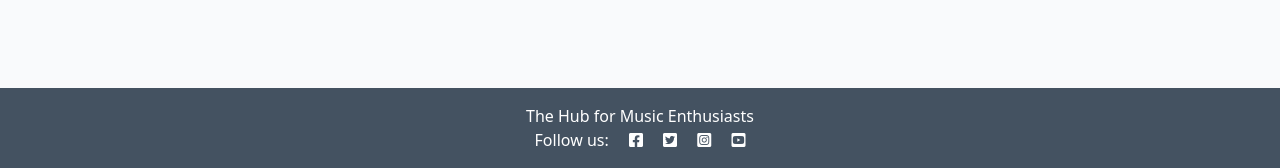
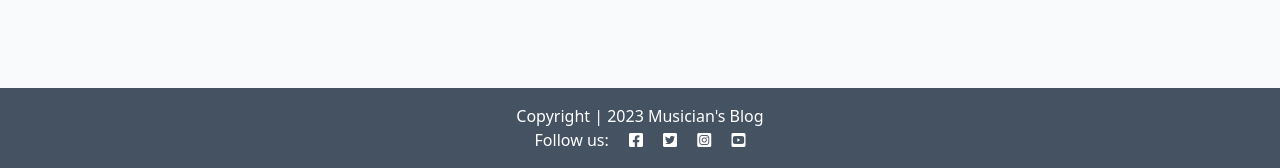
Before and after one commit to Masorr/musicians_blog, a Django app: page / in a window 1280 px wide. Shown: the part 632-800 px from the top of the page. Run offline with Django 4.2, Linux system fonts and the light colour scheme; data that the repository does not hold is empty.

Commit message:
Add copyright block to base template

```diff
--- a/templates/base.html
+++ b/templates/base.html
@@ -83,7 +83,11 @@
 
     <!-- Footer -->
     <footer class="footer mt-auto py-3 dark-bg">
-      <p class="m-0 text-center text-white">The Hub for Music Enthusiasts</p>
+      <p class="m-0 text-center text-white">
+        {% block copyright %}
+            Copyright | 2023 Musician's Blog
+        {% endblock copyright %}
+      </p>
       <p class="m-0 text-center text-white">
         Follow us: <i class="fab fa-facebook-square ms-3"></i>
         <i class="fab fa-twitter-square ms-3"></i>
```
